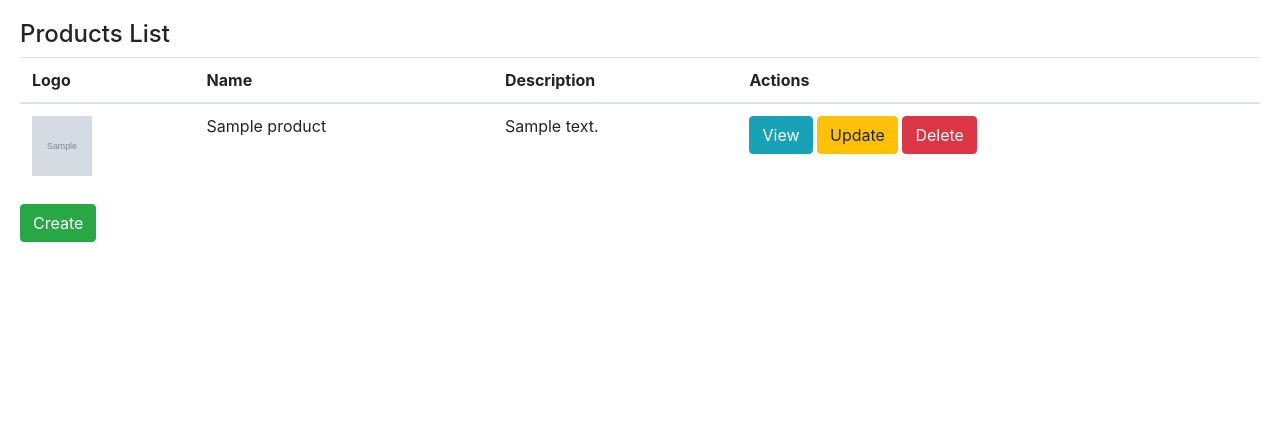
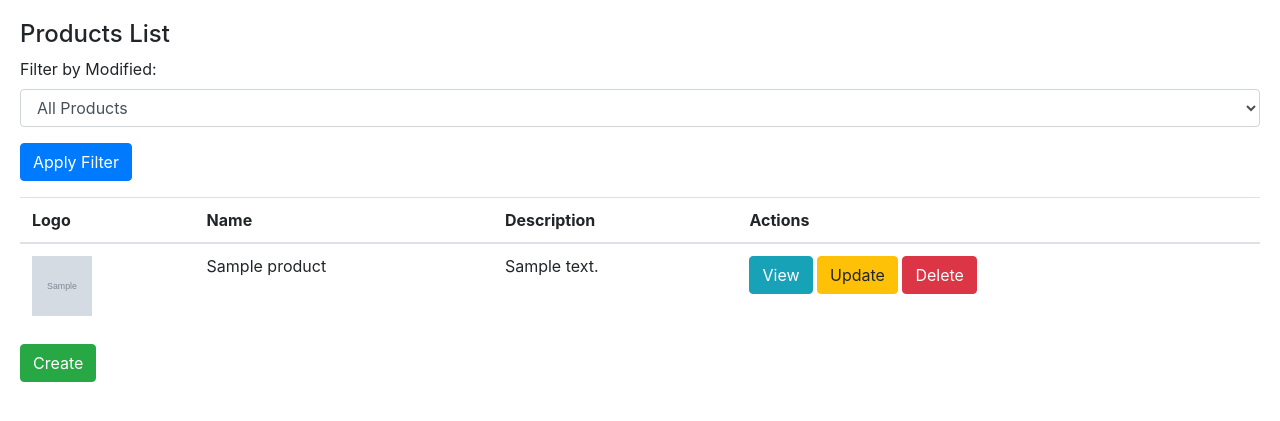
Before and after one commit to s3m3dov/django-product-crud, a Django app: page / in a window 1280 px wide. Shown: the top 421 px of the page. Run offline with Django 4.2, Linux system fonts and the light colour scheme; tables that the repository leaves empty hold one stand-in row (values such as "Sample post"); grey boxes marked "Sample" are stand-in pictures; parts of the project's set-up code (start-up, migrations or seed data) failed here and were passed over; some libraries are stand-ins or nearby versions.

Commit message:
refactor: add form fiter on template to change args on url

```diff
--- a/apps/product/templates/product-list.html
+++ b/apps/product/templates/product-list.html
@@ -2,6 +2,18 @@
 {% block content %}
 <div class="card-body">
     <h4>Products List</h4>
+    <form method="get">
+        <div class="form-group" class="form-inline mb-3">
+            <label for="modified">Filter by Modified:</label>
+            <select class="form-control" id="modified" name="modified">
+                <option value="" {% if modified == "" %}selected{% endif %}>All Products</option>
+                <option value="true" {% if modified == "true" %}selected{% endif %}>Modified Products</option>
+                <option value="false" {% if modified == "false" %}selected{% endif %}>Unmodified Products</option>
+            </select>
+        </div>
+
+        <button type="submit" class="btn btn-primary">Apply Filter</button>
+    </form>
     <table class="table">
         <thead>
         <tr>
--- a/apps/product/views.py
+++ b/apps/product/views.py
@@ -29,7 +29,11 @@
         queryset = super().get_queryset()
         modified = self.request.GET.get("modified", None)
         if modified is not None:
-            queryset = queryset.filter(modified=(modified.lower() == "true"))
+            modified = modified.lower()
+            if modified == "true":
+                queryset = queryset.filter(modified=True)
+            elif modified == "false":
+                queryset = queryset.filter(modified=False)
         return queryset
 
 
```
